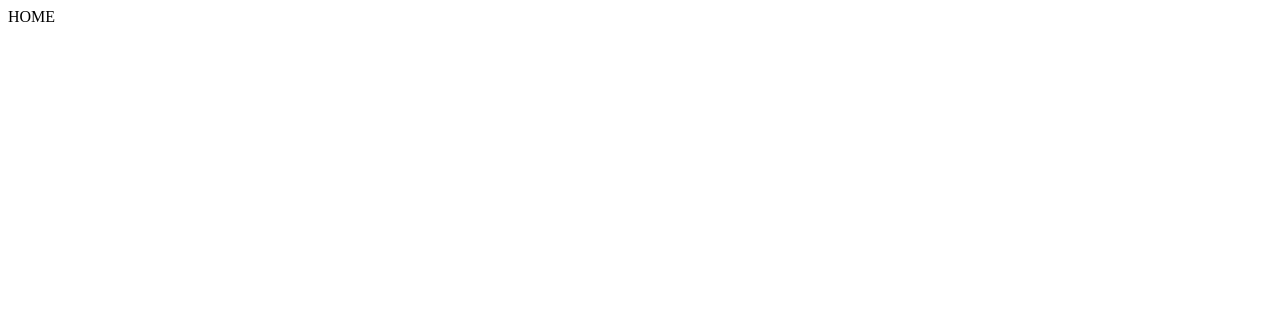
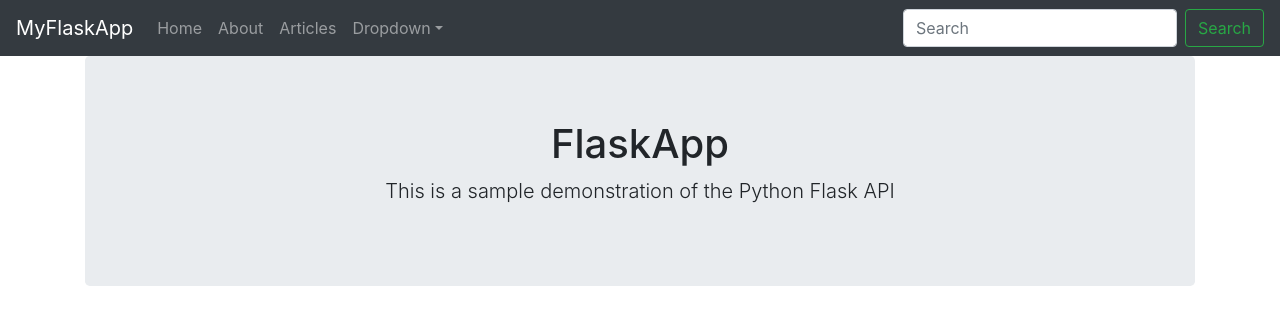
Before and after one commit to karanmurthy7/python-flask-api, a Flask app: page / in a window 1280 px wide. Before the commit the part shown is almost empty. Shown: the top 325 px of the page. Run offline with Flask 2, Linux system fonts and the light colour scheme; some libraries are stand-ins or nearby versions.

Commit message:
Adding basic foundational code

```diff
--- /dev/null
+++ b/templates/includes/_navbar.html
@@ -0,0 +1,32 @@
+    <nav class="navbar navbar-expand-md navbar-dark bg-dark">
+      <a class="navbar-brand" href="#">MyFlaskApp</a>
+      <button class="navbar-toggler" type="button" data-toggle="collapse" data-target="#navbarsExampleDefault" aria-controls="navbarsExampleDefault" aria-expanded="false" aria-label="Toggle navigation">
+        <span class="navbar-toggler-icon"></span>
+      </button>
+
+      <div class="collapse navbar-collapse" id="navbarsExampleDefault">
+        <ul class="navbar-nav mr-auto">
+          <li class="nav-item">
+            <a class="nav-link" href="/">Home <span class="sr-only">(current)</span></a>
+          </li>
+          <li class="nav-item">
+            <a class="nav-link" href="/about">About</a>
+          </li>
+          <li class="nav-item">
+            <a class="nav-link" href="/articles">Articles</a>
+          </li>
+          <li class="nav-item dropdown">
+            <a class="nav-link dropdown-toggle" href="https://example.com" id="dropdown01" data-toggle="dropdown" aria-haspopup="true" aria-expanded="false">Dropdown</a>
+            <div class="dropdown-menu" aria-labelledby="dropdown01">
+              <a class="dropdown-item" href="#">Action</a>
+              <a class="dropdown-item" href="#">Another action</a>
+              <a class="dropdown-item" href="#">Something else here</a>
+            </div>
+          </li>
+        </ul>
+        <form class="form-inline my-2 my-lg-0">
+          <input class="form-control mr-sm-2" type="text" placeholder="Search" aria-label="Search">
+          <button class="btn btn-outline-success my-2 my-sm-0" type="submit">Search</button>
+        </form>
+      </div>
+    </nav>
--- a/templates/index.html
+++ b/templates/index.html
@@ -1,5 +1,9 @@
 {% extends 'layout.html' %}
 
 {% block body %}
-    HOME
+    <div class="jumbotron text-center">
+        <h1>FlaskApp</h1>
+        <p class="lead">This is a sample demonstration of the Python Flask API</p>
+
+    </div>
 {% endblock %}
--- a/templates/layout.html
+++ b/templates/layout.html
@@ -3,8 +3,14 @@
     <head>
         <meta charset="utf-8">
         <title>MyFlaskApp</title>
+        <link href="https://stackpath.bootstrapcdn.com/bootstrap/4.1.1/css/bootstrap.min.css" rel="stylesheet">
     </head>
     <body>
-        {% block body %}{% endblock %}
+        {% include 'includes/_navbar.html' %}
+        <div class="container">
+            {% block body %}{% endblock %}
+        </div>
+
+        <script src="https://stackpath.bootstrapcdn.com/bootstrap/4.1.1/js/bootstrap.min.js"></script>
     </body>
 </html>
```
